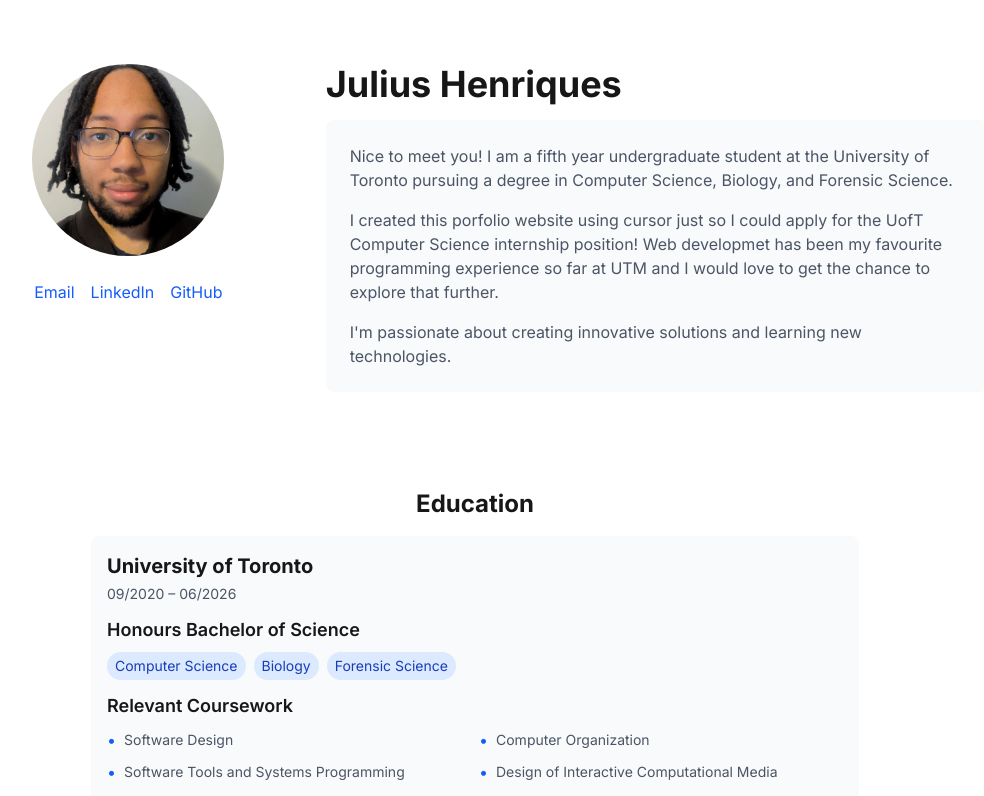
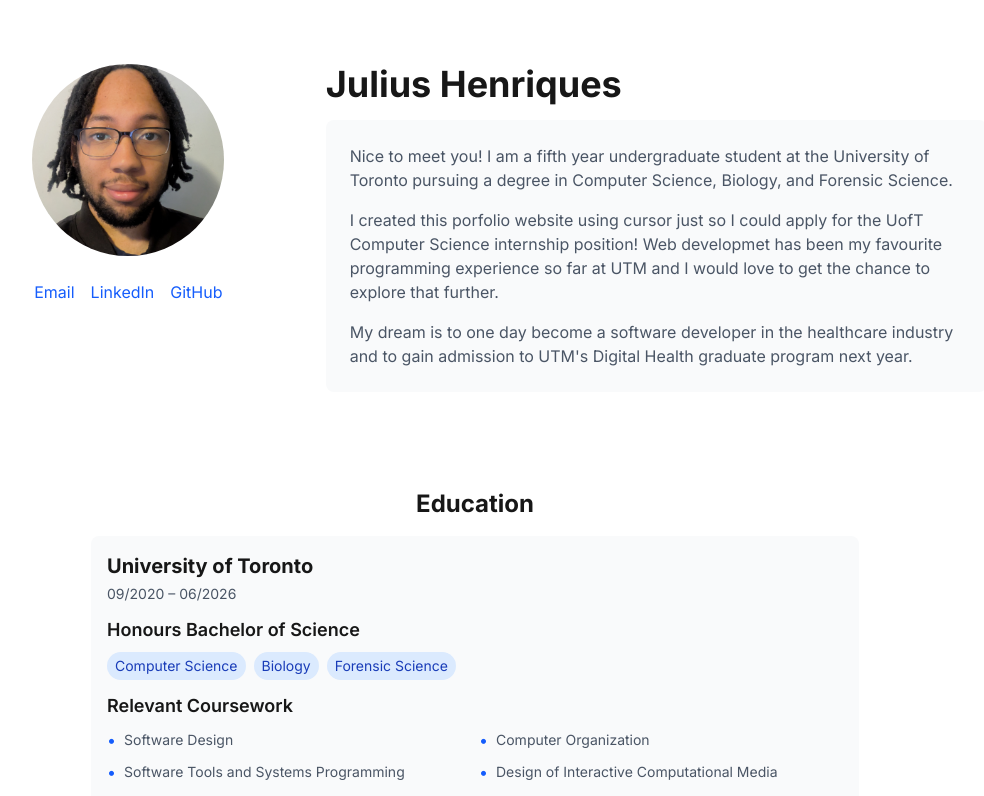
Before and after one commit to Julius14h/portfolio, a Next.js app: page / in a window 1280 px wide. Shown: the top 796 px of the page, without its empty margins (165-1149 px from the left). Built offline with nearby package versions, Linux system fonts and the light colour scheme.

Commit message:
changed profile description

```diff
--- a/app/page.tsx
+++ b/app/page.tsx
@@ -64,7 +64,7 @@ export default function Home() {
                   I created this porfolio website using cursor just so I could apply for the UofT Computer Science internship position! Web developmet has been my favourite programming experience so far at UTM and I would love to get the chance to explore that further.
                 </p>
                 <p className="text-gray-600 dark:text-gray-300">
-                  I&apos;m passionate about creating innovative solutions and learning new technologies.
+                  My dream is to one day become a software developer in the healthcare industry and to gain admission to UTM's Digital Health graduate program next year.
                 </p>
               </div>
             </div>
```
